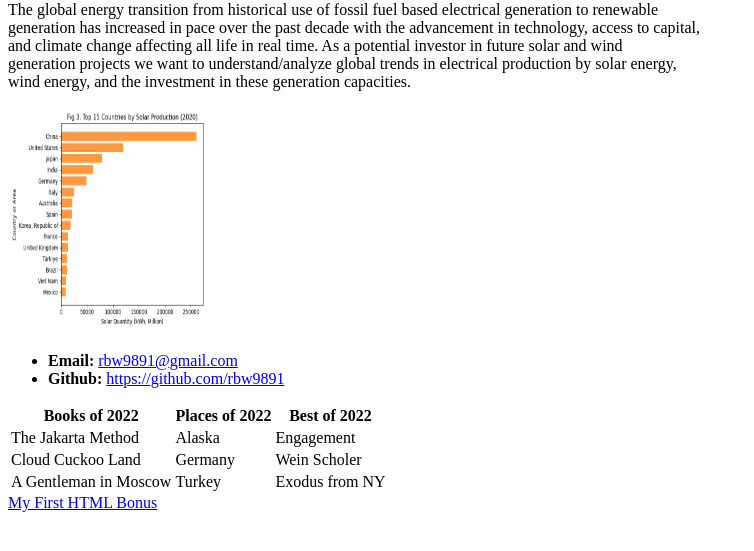
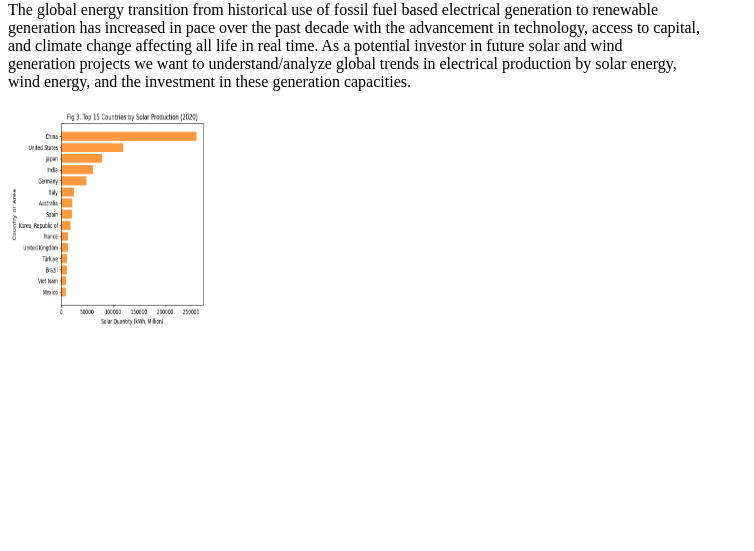
Before and after one commit to rbw9891/global_renewables_project_1, a plain HTML site: page index.html in a window 1280 px wide. Shown: the part 79-630 px from the top of the page, without its empty margins (0-754 px from the left). Drawn offline with Linux system fonts and the light colour scheme.

Commit message:
updated index

```diff
--- a/index.html
+++ b/index.html
@@ -18,38 +18,6 @@
 
      <img src="resources/top15_solar_2020.png" alt="Top Solar Producing Countries (2020)" width="200" height="225">
 
-
-  <ul>
-    <li><strong>Email:</strong> <a href="#">rbw9891@gmail.com</a></li>
-    <li><strong>Github:</strong> <a href="#">https://github.com/rbw9891</a></li>
-  </ul>
-
-  <table>
-    <tr>
-      <th>Books of 2022</th>
-      <th>Places of 2022</th>
-      <th>Best of 2022</th>
-    </tr>
-    <tr>
-      <td>The Jakarta Method</td>
-      <td>Alaska</td>
-      <td>Engagement</td>
-    </tr>
-    <tr>
-      <td>Cloud Cuckoo Land</td>
-      <td>Germany</td>
-      <td>Wein Scholer</td>
-    </tr>
-    <tr>
-      <td>A Gentleman in Moscow</td>
-      <td>Turkey</td>
-      <td>Exodus from NY</td>
-    </tr>
-  </table>
-
-  <!-- Bonus link to last class page -->
-  <a href="../../../../1/Activities/04-Stu_MyFirst_HTML/Solved/my-first-bonus.html">My First HTML Bonus</a>
-
 </body>
 
 </html>
```
